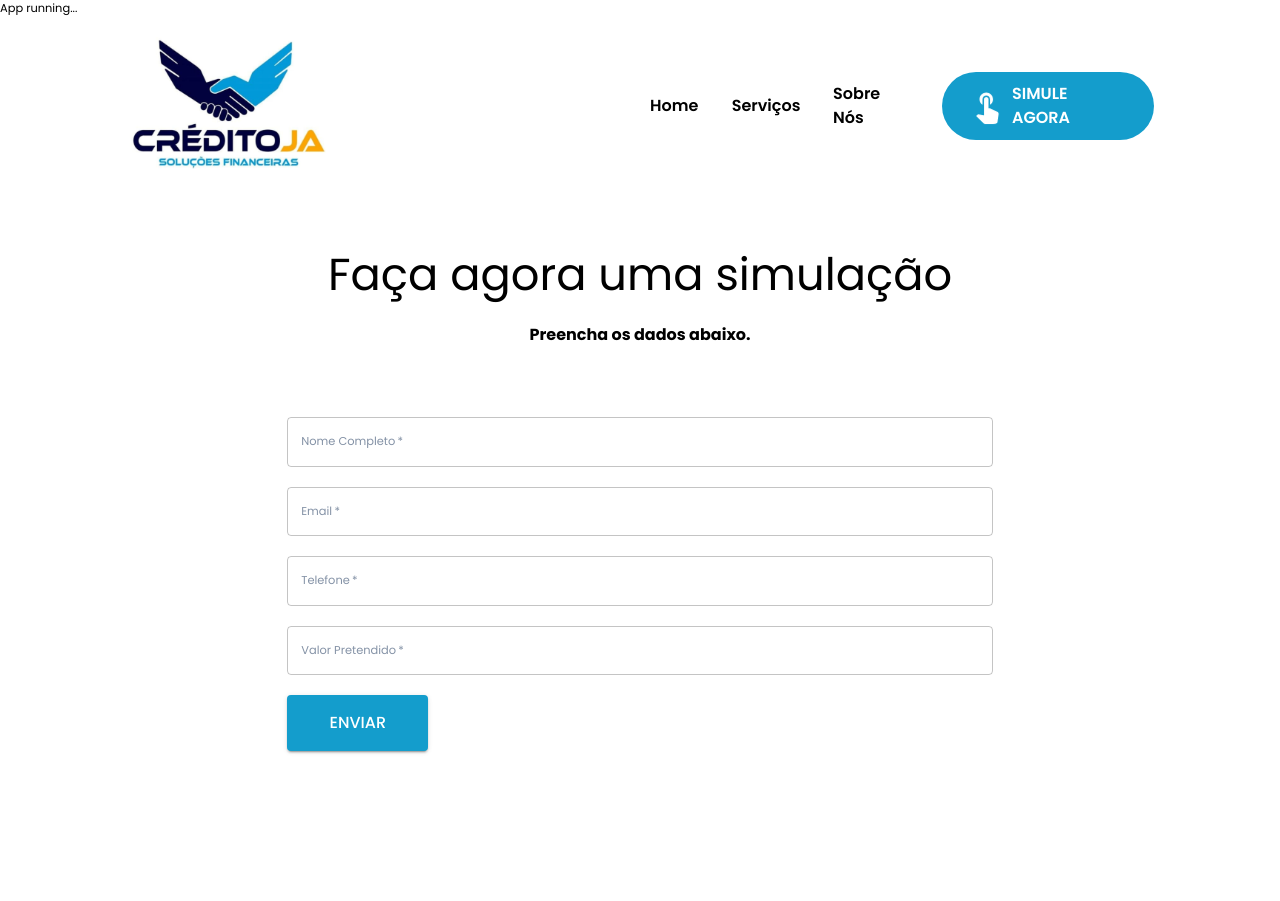
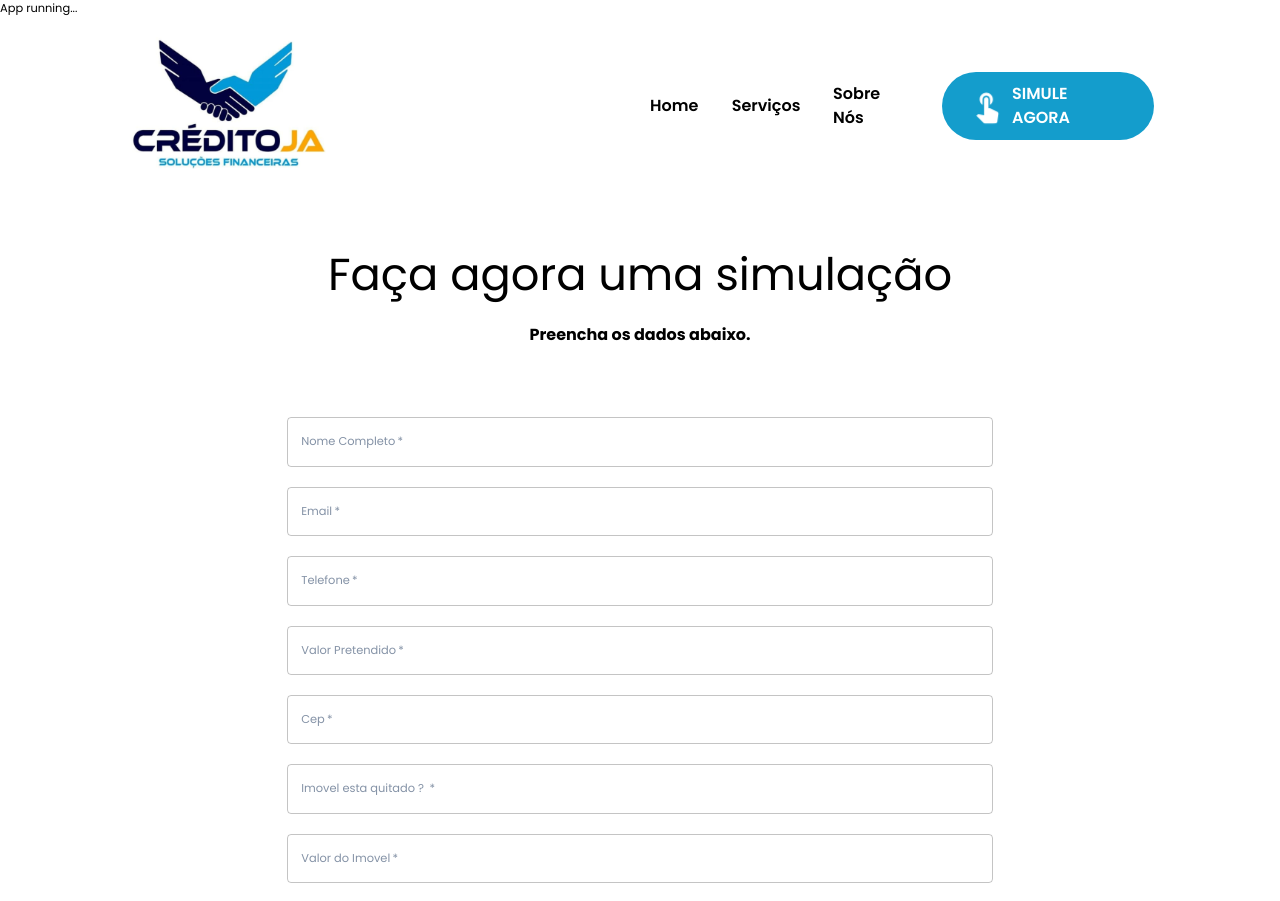
Before and after one commit to jonathasborges1/creditoja, a React (Create React App) app: page / in a window 1280 px wide. Shown: the top 901 px of the page. Before the commit the page ends 800 px from the top, so only its background shows below. Built offline with nearby package versions, Linux system fonts and the light colour scheme; no server answers.

Commit message:
[rafactor] add new inputs field in formik component

```diff
--- a/src/components/formik/index.tsx
+++ b/src/components/formik/index.tsx
@@ -23,6 +23,10 @@ interface InitialValuesFormik {
    email: string;
    phone: string;
    valued: string; // Valor Estimado
+   cep: string;
+   propertyPaid: string // Imovel esta quitado ?
+   propertyValue: string; // Valor do Imovel
+   loanAmount: string; // Valor do emprestimo
    tag: string;
 }
 
@@ -34,6 +38,10 @@ const FormikSendEmail: React.FC<Props> = ({ children, ...props }) => {
       email: '',
       phone: '',
       valued: '',
+      cep: '',
+      propertyPaid: '',
+      propertyValue: '',
+      loanAmount: '',
       tag: "#finanzero",
    }
 
@@ -62,6 +70,10 @@ const FormikSendEmail: React.FC<Props> = ({ children, ...props }) => {
                   <li>Email: ${valuesFormik?.email}</li>
                   <li>Telefone: ${phoneNumberMask(valuesFormik?.phone)}</li>
                   <li>Valor Estimado: ${valuesFormik?.valued}</li>
+                  <li>CEP: ${valuesFormik?.cep}</li>
+                  <li>Imovel esta quitado: ${valuesFormik?.propertyPaid}</li>
+                  <li>Valor do Imovelo: ${valuesFormik?.propertyValue}</li>
+                  <li>Valor do emprestimo: ${valuesFormik?.loanAmount}</li>
                   <li>Tag: ${valuesFormik?.tag}</li>
                </ul>
             </body>
@@ -79,6 +91,10 @@ const FormikSendEmail: React.FC<Props> = ({ children, ...props }) => {
                email: values.email,
                phone: values.phone,
                valued: values.valued,
+               cep: values.cep,
+               propertyPaid: values.propertyPaid,
+               propertyValue: values.propertyValue,
+               loanAmount: values.loanAmount,
                tag: values.tag,
             }
 
@@ -107,7 +123,7 @@ const FormikSendEmail: React.FC<Props> = ({ children, ...props }) => {
                   }
                }
 
-               const response = await axios.post(`https://api.sendinblue.com/v3/smtp/email`,params,header);
+               const response = await axios.post(appConfig.api.url,params,header);
                console.log("[INFO]: ", response.data);
 
                enqueueSnackbar("Dados Enviados com sucesso!", {
@@ -147,7 +163,7 @@ const FormikSendEmail: React.FC<Props> = ({ children, ...props }) => {
                      required
                   />
                   <TextFieldCustom
-                     type={"emai"}
+                     type={"email"}
                      name={"email"}
                      label={"Email"}
                      value={formikprops.values.email}
@@ -187,6 +203,62 @@ const FormikSendEmail: React.FC<Props> = ({ children, ...props }) => {
                       }
                      required
                   />
+                  <TextFieldCustom
+                     type={"text"}
+                     name={"cep"}
+                     label={"Cep"}
+                     value={formikprops.values.cep}
+                     onChange={formikprops.handleChange}
+                     onBlur={formikprops.handleBlur}
+                     helperText={ formikprops.touched.cep && formikprops.errors.cep}
+                     error={
+                        formikprops.touched.cep &&
+                        Boolean(formikprops.errors.cep)
+                      }
+                     required
+                  />
+                  <TextFieldCustom
+                     type={"text"}
+                     name={"propertyPaid"}
+                     label={"Imovel esta quitado ? "}
+                     value={formikprops.values.propertyPaid}
+                     onChange={formikprops.handleChange}
+                     onBlur={formikprops.handleBlur}
+                     helperText={ formikprops.touched.propertyPaid && formikprops.errors.propertyPaid}
+                     error={
+                        formikprops.touched.propertyPaid &&
+                        Boolean(formikprops.errors.propertyPaid)
+                      }
+                     required
+                  />
+                  <TextFieldCurrency
+                     type={"text"}
+                     name={"propertyValue"}
+                     label={"Valor do Imovel"}
+                     value={formikprops.values.propertyValue}
+                     onChange={formikprops.handleChange}
+                     onBlur={formikprops.handleBlur}
+                     helperText={ formikprops.touched.propertyValue && formikprops.errors.propertyValue}
+                     error={
+                        formikprops.touched.propertyValue &&
+                        Boolean(formikprops.errors.propertyValue)
+                      }
+                     required
+                  />
+                  <TextFieldCurrency
+                     type={"text"}
+                     name={"loanAmount"}
+                     label={"Valor do emprestimo"}
+                     value={formikprops.values.loanAmount}
+                     onChange={formikprops.handleChange}
+                     onBlur={formikprops.handleBlur}
+                     helperText={ formikprops.touched.loanAmount && formikprops.errors.loanAmount}
+                     error={
+                        formikprops.touched.loanAmount &&
+                        Boolean(formikprops.errors.loanAmount)
+                      }
+                     required
+                  />
                   <Button
                      type={"submit"}
                      variant={"contained"}
--- a/src/config/appConfig.ts
+++ b/src/config/appConfig.ts
@@ -21,4 +21,4 @@ const appConfig =  {
 export default appConfig;
 
 console.log("App Running...")
-console.log("[CRITICAL DEBUG]: ", process.env.REACT_APP_API_KEY)
+// console.log("[CRITICAL DEBUG]: ", process.env.REACT_APP_API_KEY)
```
